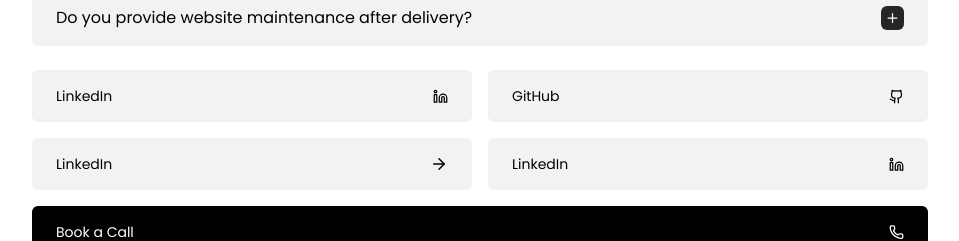
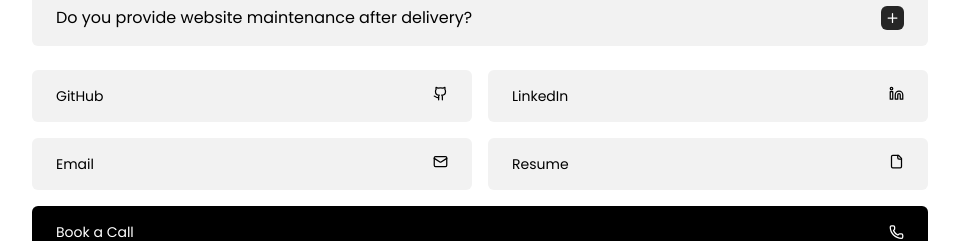
Before and after one commit to theCalculatar/v2.portfolio, a Next.js app: page / in a window 1280 px wide. Shown: the part 1732-1973 px from the top of the page, without its empty margins (160-1119 px from the left). Built offline with nearby package versions, Linux system fonts and the light colour scheme.

Commit message:
fix bug: flipper doing weird things. update footer links.

```diff
--- a/src/components/Footer.tsx
+++ b/src/components/Footer.tsx
@@ -1,4 +1,4 @@
-import { ArrowRight, Github, Linkedin, Phone } from "lucide-react";
+import { File, Github, Linkedin, Mail, Phone } from "lucide-react";
 import React from "react";
 import TextFlip from "./TextFlip";
 import Image from "next/image";
@@ -8,34 +8,50 @@ function Footer() {
   return (
     <div className="grid gap-4">
       <ul className="grid gap-4 grid-cols-1 sm:grid-cols-2 mt-6 text-font-primary">
-        <li className="flex justify-between items-center px-6 py-4 rounded-md bg-card-background">
-          <a href="" className="text-sm">
+        <li className="rounded-md bg-card-background">
+          <a
+            href="https://github.com/theCalculatar/"
+            target="_blank"
+            className="text-sm flex justify-between px-6 py-4"
+          >
+            GitHub
+            <Github width={15} height={15} />
+          </a>
+        </li>
+        <li className="rounded-md bg-card-background">
+          <a
+            href="https://www.linkedin.com/in/mahlane/"
+            target="_blank"
+            className="text-sm flex justify-between px-6 py-4"
+          >
             LinkedIn
+            <Linkedin width={15} height={15} />
           </a>
-          <Linkedin width={15} height={15} />
         </li>
-        <li className="flex justify-between items-center px-6 py-4 rounded-md bg-card-background">
-          <a href="" className="text-sm">
-            GitHub
+        <li className="rounded-md bg-card-background">
+          <a
+            href="mailto:alpheusm13@gmail.com"
+            target="_blank"
+            className="text-sm flex justify-between px-6 py-4"
+          >
+            Email
+            <Mail width={15} height={15} />
           </a>
-          <Github width={15} height={15} />
         </li>
-        <li className="flex justify-between items-center px-6 py-4 rounded-md bg-card-background">
-          <a href="" className="text-sm">
-            LinkedIn
+        <li className="rounded-md bg-card-background">
+          <a
+            href=""
+            target="_blank"
+            className="text-sm flex justify-between px-6 py-4"
+          >
+            Resume
+            <File width={15} height={15} />
           </a>
-          <ArrowRight width={18} height={18} />
-        </li>
-        <li className="flex justify-between items-center px-6 py-4 rounded-md bg-card-background">
-          <a href="" className="text-sm">
-            LinkedIn
-          </a>
-          <Linkedin width={15} height={15} />
         </li>
       </ul>
 
       <a
-        href=""
+        href="/contact"
         className="text-sm px-6 py-4 rounded-md flex justify-between items-center bg-black text-white dark:bg-white dark:text-black"
       >
         <p>Book a Call</p>
--- a/src/components/TextFlip.tsx
+++ b/src/components/TextFlip.tsx
@@ -17,7 +17,9 @@ function TextFlip({
     <motion.div
       className={`relative overflow-hidden flex items-center font-medium ${className} `}
       onMouseEnter={toogleFlip}
-      onMouseLeave={toogleFlip}
+      onMouseLeave={() => {
+        if (flipped) toogleFlip();
+      }}
       onClick={toogleFlip}
       variants={containerVariants}
       initial="hidden"
```
